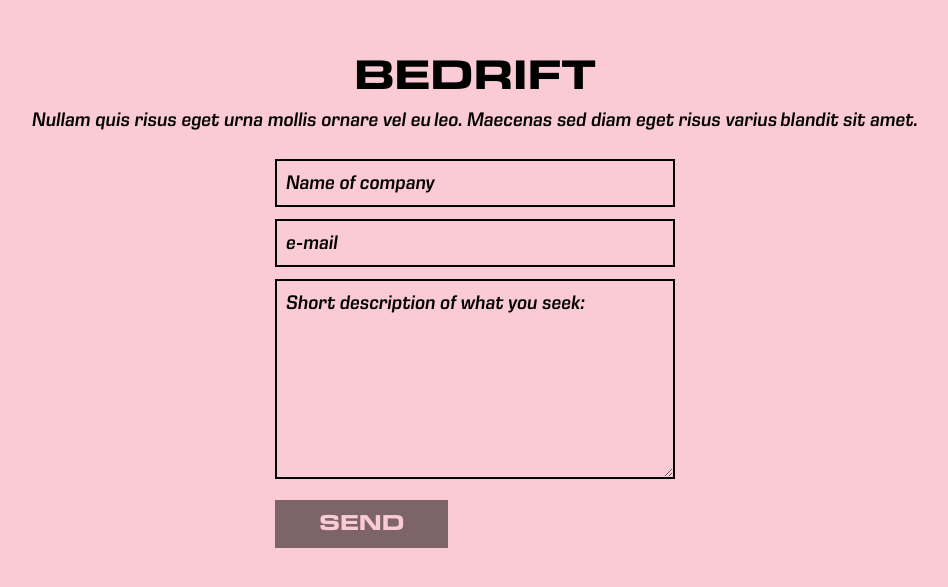
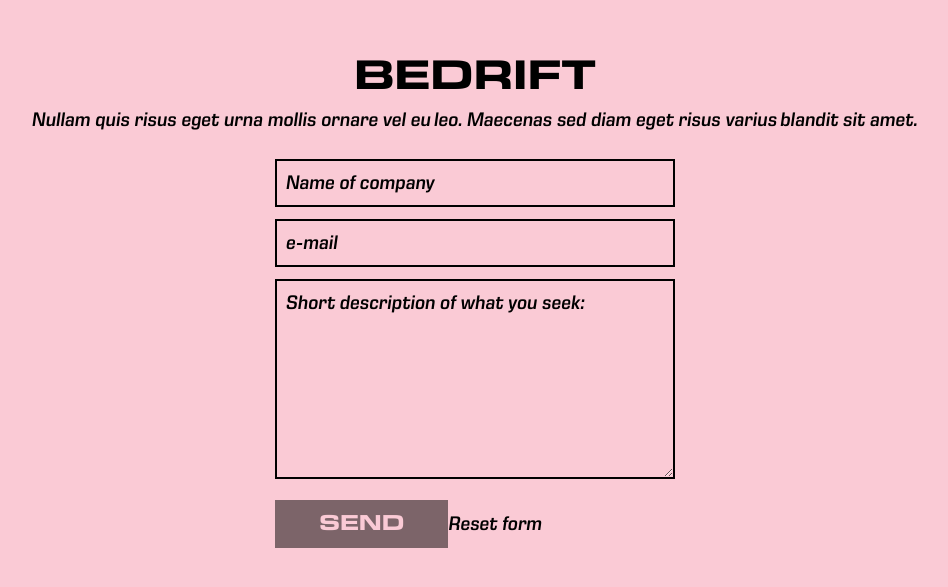
Before and after one commit to manopizzano/web-mano, a React (Create React App) app: page / in a window 1280 px wide. Shown: the part 3717-4304 px from the top of the page, without its empty margins (165-1113 px from the left). Built offline with nearby package versions, Linux system fonts and the light colour scheme; no server answers.

Commit message:
form updates

```diff
--- a/src/components/FormBusiness.js
+++ b/src/components/FormBusiness.js
@@ -75,7 +75,14 @@ export default class FormBusiness extends Component {
       submitted
     } = this.state
     return (
-      <form name="businessform" className="Form" data-netlify="true">
+      <form
+        name="businessform"
+        className="Form"
+        data-netlify="true"
+        onSubmit={this.handleSubmit}
+        action="/"
+        method="post"
+      >
         {!submitted && (
           <Fragment>
             <div className="Form__block">
@@ -139,6 +146,7 @@ export default class FormBusiness extends Component {
             anledning
           </p>
         )}
+        <button onClick={this.resetForm}>Reset form</button>
       </form>
     )
   }
```
